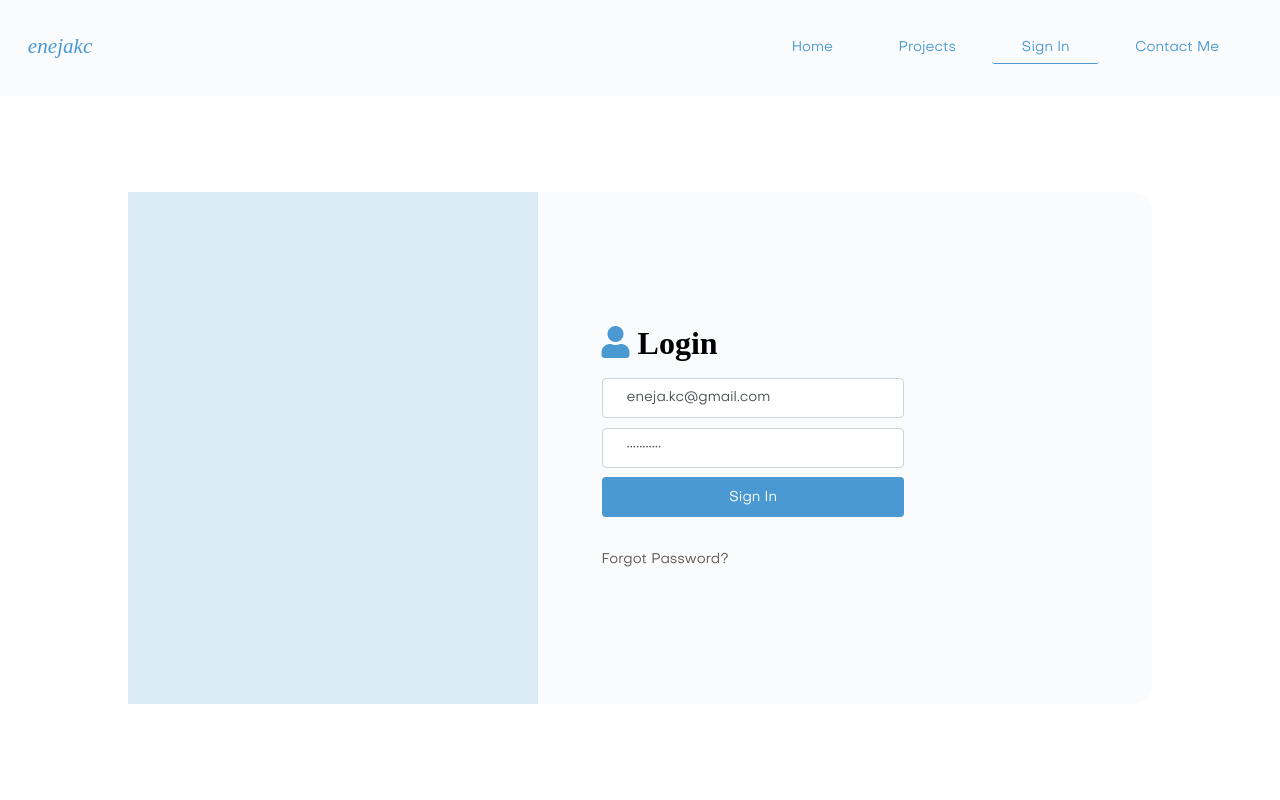
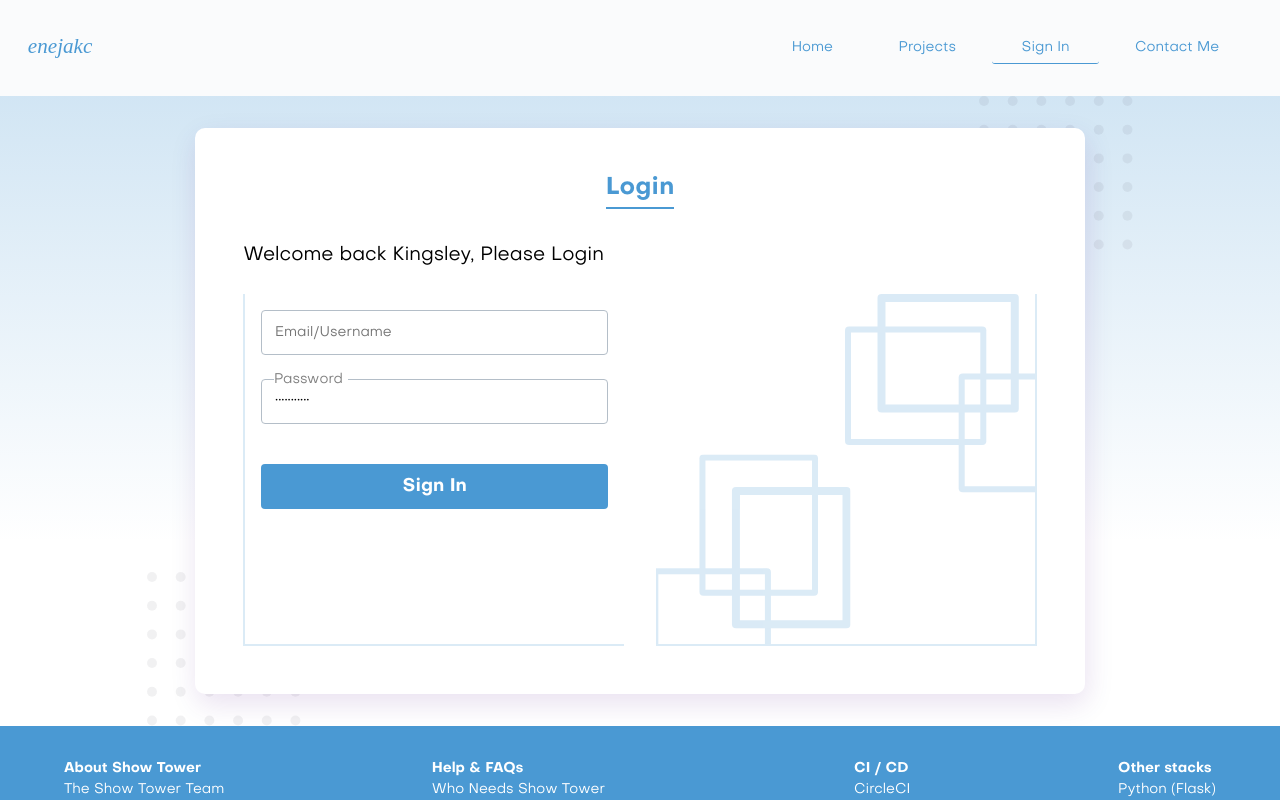
Before and after one commit to chingsley/kc-portfolio-frontend, a React (Create React App) app: page /login in a window 1280 px wide. Shown: the top 800 px of the page. Built offline with nearby package versions, Linux system fonts and the light colour scheme.

Commit message:
redesign login form

```diff
--- a/src/components/FormInput.js
+++ b/src/components/FormInput.js
@@ -1,5 +1,6 @@
 import React from 'react';
 import style, { css } from 'styled-components';
+import Loader from 'react-loader-spinner';
 
 const StyledDiv = style.div`
 ${(props) => {
@@ -10,6 +11,7 @@ ${(props) => {
       flex-flow: column-reverse; // flex-flow is a shorthand for flex-direction + flex-wrap
       position: relative;
       box-sizing: border-box;
+
       &__label {
         position: absolute;
         top: 0.8rem;
@@ -46,11 +48,12 @@ ${(props) => {
 `;
 
 function FormInput(props) {
-  const { elementType, labelText } = props;
+  const { inputType } = props;
   return (
     <StyledDiv>
       <div className="form-field">
-        {elementType === 'textarea' ? (
+        {inputType === 'textarea' ? (
+          <>
             <textarea
               className="form-field__textarea form-field__control"
               placeholder={props.placeholder}
@@ -60,7 +63,12 @@ function FormInput(props) {
               onChange={props.onChange}
               rows={props.rows}
             ></textarea>
+            <label className="form-field__label" htmlFor={props.id}>
+              {props.placeholder}
+            </label>
+          </>
         ) : (
+          <>
             <input
               className="form-field__input form-field__control"
               type={props.type}
@@ -70,10 +78,11 @@ function FormInput(props) {
               value={props.value}
               onChange={props.onChange}
             />
+            <label className="form-field__label" htmlFor={props.id}>
+              {props.placeholder}
+            </label>
+          </>
         )}
-        <label className="form-field__label" htmlFor={props.id}>
-          {labelText}
-        </label>
       </div>
     </StyledDiv>
   );
--- /dev/null
+++ b/src/components/FormSubmit.js
@@ -0,0 +1,46 @@
+import React from 'react';
+import style, { css } from 'styled-components';
+import Loader from 'react-loader-spinner';
+
+const Button = style.button`
+${(props) => {
+  return css`
+    background: #4a99d3;
+    border: none;
+    outline: 0;
+    border-radius: 4px;
+    font-style: normal;
+    font-weight: bold;
+    font-size: 18px;
+    height: 2.8rem;
+    line-height: 19px;
+    color: #ffffff;
+    margin-top: 1rem;
+    width: 100%;
+  `;
+}}
+`;
+
+function FormSubmit(props) {
+  return (
+    <Button onClick={props.onClick} disabled={props.loading}>
+      {' '}
+      {props.loading ? (
+        <>
+          {'Loading '}
+          <Loader
+            className="inline-display"
+            type="ThreeDots"
+            color="#fff"
+            height="20"
+            width="20"
+          />
+        </>
+      ) : (
+        props.text
+      )}
+    </Button>
+  );
+}
+
+export default FormSubmit;
--- a/src/components/LoginForm.js
+++ b/src/components/LoginForm.js
@@ -1,13 +1,39 @@
 import React from 'react';
 import { connect } from 'react-redux';
 import { withRouter } from 'react-router-dom';
-import { AuthForm } from './SignupForm';
 import { loginUser } from '../store/actions';
-import Loader from 'react-loader-spinner';
+import style, { css } from 'styled-components';
+import FormInput from './FormInput';
+import FormSubmit from './FormSubmit';
+const FormContainer = style.div`
+${(props) => {
+  return css`
+    // border: 1px solid yellow;
+    height: 100%;
+    .form {
+      // border: 1px solid green;
+      height: 100%;
+      display: flex;
+      flex-direction: column;
+      &__control {
+        margin-bottom: 1.5rem;
+      }
+    }
+    @media only screen and (max-width: 768px) {
+      height: auto;
+      margin-bottom: 2rem;
+      .form {
+        &__control {
+          margin-bottom: 1.5rem;
+        }
+      }
+    }
+  `;
+}}`;
 
 class LoginForm extends React.Component {
   state = {
-    emailOrUsername: 'eneja.kc@gmail.com',
+    emailOrUsername: '',
     password: 'Testing*123',
   };
 
@@ -33,42 +59,37 @@ class LoginForm extends React.Component {
 
   render() {
     return (
-      <AuthForm {...this.props} onSubmit={this.handleFormSubmit}>
-        <div className="left-inputs-in-form">
-          <input
-            className="form-control"
+      <FormContainer {...this.props} onSubmit={this.handleFormSubmit}>
+        <form action="" className="form" onSubmit={this.handleFormSubmit}>
+          <div className="form__control">
+            <FormInput
+              inputType="input"
               type="text"
-            placeholder="Email / Username"
+              placeholder="Email/Username"
               name="emailOrUsername"
               value={this.state.emailOrUsername}
               onChange={this.handleInputChange}
             />
-          <input
-            className="form-control"
+          </div>
+          <div className="form__control">
+            <FormInput
+              inputType="input"
               type="password"
               placeholder="Password"
               name="password"
               value={this.state.password}
               onChange={this.handleInputChange}
             />
-          <button className="auth-btn">
-            {this.props.isLoading ? (
-              <>
-                {'Loading '}
-                <Loader
-                  className="inline-display"
-                  type="ThreeDots"
-                  color="#fff"
-                  height="20"
-                  width="20"
+          </div>
+          <div className="form__control">
+            <FormSubmit
+              onClick={this.handleFormSubmit}
+              loading={this.props.isLoading}
+              text="Sign In"
             />
-              </>
-            ) : (
-              'Sign In'
-            )}
-          </button>
           </div>
-      </AuthForm>
+        </form>
+      </FormContainer>
     );
   }
 }
--- /dev/null
+++ b/src/components/PlaceholderComponent.js
@@ -0,0 +1,48 @@
+import React from 'react';
+import style, { css } from 'styled-components';
+import SvgSquareRings from '../svg/SvgSquareRings';
+
+const Div = style.div`
+  ${(props) => {
+    return css`
+      // border: 1px solid green;
+      // background: rgba(74, 153, 211, 0.1);
+      // background: #4a99d3;
+      // opacity: 0.1;
+      height: 100%;
+      overflow: hidden;
+
+      position: relative;
+      .svg {
+        display: block;
+        position: absolute;
+      }
+      .one {
+        // border: 1px solid red;
+        top: 0px;
+        right: 0px;
+        // transform: rotate(270deg);
+      }
+      .two {
+        // border: 1px solid blue;
+        bottom: -5px;
+        left: 0px;
+        transform: rotate(-270deg);
+      }
+    `;
+  }}`;
+
+function PlaceholderComponent() {
+  return (
+    <Div>
+      <span className="svg one">
+        <SvgSquareRings opacity="0.2" />
+      </span>
+      <span className="svg two">
+        <SvgSquareRings opacity="0.2" />
+      </span>
+    </Div>
+  );
+}
+
+export default PlaceholderComponent;
--- a/src/data/projects.data.js
+++ b/src/data/projects.data.js
@@ -61,7 +61,7 @@ export const projects = [
     shortDescription: `Automation of the bank's ICAD account Submission to Nigeria Interbanking settlement scheme`,
     rank: 4.2,
     reasonForMissingWebsiteLink:
-      'Kindly note that ICAD is a propietary application for the bank, restricted to internal use only. But I will be more than happy to tell you all about it if you contact me.',
+      'Please be informed that ICAD is a propietary application for the bank, restricted to internal use only. But I will be more than happy to tell you all about it if you contact me.',
   },
   {
     id: 6,
--- a/src/pages/AuthPage.js
+++ b/src/pages/AuthPage.js
@@ -1,21 +1,144 @@
 import React from 'react';
 import { connect } from 'react-redux';
-import { Link, withRouter } from 'react-router-dom';
-import loginImage from '../assets/loginImage.png';
-import SignupForm from '../components/SignupForm';
+import { withRouter } from 'react-router-dom';
+import { validatePasswordResetToken } from '../store/actions/auth';
+import PageLoader from '../components/PageLoader';
+
+import style, { css } from 'styled-components';
+import SvgDots from '../svg/SvgDots';
+import PlaceholderComponent from '../components/PlaceholderComponent';
 import LoginForm from '../components/LoginForm';
-import ForgotPasswordForm from '../components/ForgotPasswordForm';
-import PasswordResetForm from '../components/PasswordResetForm';
-import { validatePasswordResetToken } from '../store/actions/auth';
-import {
-  SuccessMessage,
-  ErrorMessage,
-  InfoMessage,
-} from '../components/Messages';
 
-import '../styles/signupPage.css';
-import FormTitle from '../components/FormTitle';
-import PageLoader from '../components/PageLoader';
+const MIN_HEIGHT = '22rem';
+
+const Section = style.section`
+  ${(props) => {
+    return css`
+      // border: 1px solid red;
+      color: black;
+      background: linear-gradient(
+        180deg,
+        rgba(74, 153, 211, 0.5) -71%,
+        rgba(74, 153, 211, 0) 71%,
+        #ffffff
+      );
+      .main {
+        // border: 1px solid red;
+        padding: 2rem 3rem;
+        width: 77%;
+        margin: 0 auto;
+        position: relative;
+        &__dots-1 {
+          // border: 3px solid red;
+          position: absolute;
+          top: 0;
+          right: 0;
+        }
+        &__dots-2 {
+          // border: 3px solid red;
+          position: absolute;
+          bottom: 0;
+          left: 0;
+        }
+        &__contents {
+          // border: 1px solid lightblue;
+          background: #ffffff;
+          box-shadow: 2px 10px 28px rgba(75, 0, 129, 0.12);
+          border-radius: 10px;
+          padding: 3rem;
+          position: relative; // so that z-index will take effect and position this div above the span of the SVGs. The span of the SVGs with a position of
+          z-index: 1;
+          &__title {
+            // border: 1px solid red;
+            font-style: normal;
+            font-weight: bold;
+            font-size: 24px;
+            line-height: 25px;
+            letter-spacing: 0.01em;
+            color: #4a99d3;
+            display: flex;
+            flex-direction: column;
+            align-items: center;
+            margin: 0 auto 2rem;
+            &__wrapper {
+              padding-bottom: 0.4rem;
+              border-bottom: 2px solid #4a99d3;
+            }
+          }
+          &__subtitle {
+            font-weight: 500;
+            font-size: 1.2rem;
+            display: inline-block;
+            margin-bottom: 1.5rem;
+          }
+          &__flex {
+            // border: 1px solid red;
+            display: flex;
+            justify-content: space-between;
+
+            &__right,
+            &__left {
+              // border: 1px solid salmon;
+              // background: rgba(74, 153, 211, 0.1);
+              min-height: ${MIN_HEIGHT};
+              width: 48%;
+            }
+            &__right {
+              // background-color: #fafbfc;
+              border-right: 2px solid rgba(74, 153, 211, 0.2);
+              border-bottom: 2px solid rgba(74, 153, 211, 0.2);
+            }
+            &__left {
+              // background: #fafbfc;
+              padding: 1rem;
+              border-left: 2px solid rgba(74, 153, 211, 0.2);
+              border-bottom: 2px solid rgba(74, 153, 211, 0.2);
+              &__hidden-subtitle {
+                // border: 1px solid red;
+                font-weight: 500;
+                font-size: 1.2rem;
+                display: inline-block;
+                margin-bottom: 1.5rem;
+                display: none;
+              }
+            }
+          }
+        }
+      }
+      @media only screen and (max-width: 768px) {
+        .main {
+          width: 100%;
+          &__contents {
+            &__subtitle {
+              display: none;
+            }
+            &__flex {
+              flex-direction: column;
+              &__left,
+              &__right {
+                width: 100%;
+                &:not(:first-child) {
+                  margin-bottom: 4rem;
+                }
+              }
+              &__left {
+                &__hidden-subtitle {
+                  display: block;
+                }
+              }
+            }
+          }
+        }
+      }
+      @media only screen and (max-width: 540px) {
+        .main {
+          width: 100%;
+          padding: 0;
+        }
+      }
+    `;
+  }}
+`;
 
 class AuthPage extends React.Component {
   componentDidMount() {
@@ -40,60 +163,36 @@ class AuthPage extends React.Component {
       return <PageLoader />;
     }
     return (
-      <div className="auth-page">
-        <div className="page-content">
-          <div className="content-left">
-            {/* <img src={loginImage} alt="person-reading" /> */}
+      <Section>
+        <div className="main">
+          <span className="main__dots-1">
+            <SvgDots />
+          </span>
+          <div className="main__contents">
+            <h6 className="main__contents__title">
+              <span className="main__contents__title__wrapper">Login</span>
+            </h6>
+            <span className="main__contents__subtitle">
+              Welcome back Kingsley, Please Login
+            </span>
+            <div className="main__contents__flex">
+              <div className="main__contents__flex__left">
+                <span className="main__contents__flex__left__hidden-subtitle">
+                  Welcome back Kingsley, Please Login
+                </span>
+                <LoginForm />
+              </div>
+              <div className="main__contents__flex__right">
+                {/* <ContactInfo /> */}
+                <PlaceholderComponent />
+              </div>
+            </div>
           </div>
-          <div className="content-right">
-            <FormTitle {...this.props} />
-
-            {pathname.match(/\/signup/i) && (
-              <>
-                <SignupForm />
-                <div className="div__auth-nav">
-                  <Link to="/login" className="auth-nav">
-                    Already a member? Login here
-                  </Link>
-                </div>
-              </>
-            )}
-            {pathname.match(/\/login/) && (
-              <>
-                <LoginForm />
-                <div className="div__auth-nav">
-                  <Link to="/password/forgot" className="auth-nav">
-                    Forgot Password?
-                  </Link>
-                </div>
-                {/* <div className="div__auth-nav">
-                  <Link to="/signup" className="auth-nav">
-                    Don't have an account? signup here
-                  </Link>
-                </div> */}
-              </>
-            )}
-            {pathname.match(/\/password\/forgot/i) && (
-              <>
-                <ForgotPasswordForm />
-                <div className="div__auth-nav">
-                  <Link to="/login" className="auth-nav">
-                    I remember my password.
-                  </Link>
-                </div>
-              </>
-            )}
-            {pathname.match(/^\/password\/reset\/*/) && (
-              <>
-                <PasswordResetForm {...this.props} />
-              </>
-            )}
-          </div>
+          <span className="main__dots-2">
+            <SvgDots />
+          </span>
         </div>
-        <SuccessMessage message={this.props.successMessage} />
-        <ErrorMessage message={this.props.errorMessage} />
-        <InfoMessage message={this.props.infoMessage} />
-      </div>
+      </Section>
     );
   }
 }
```
Also changed, not shown: src/components/FormContactMe2.js (+5 -42 lines). Lines whose indentation alone changed are shown as unchanged.
